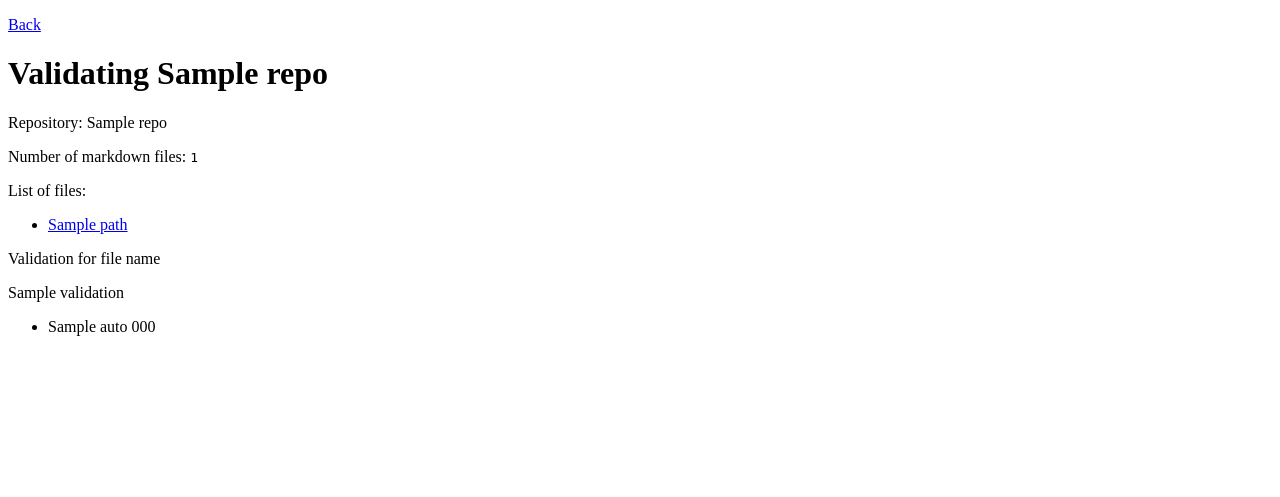
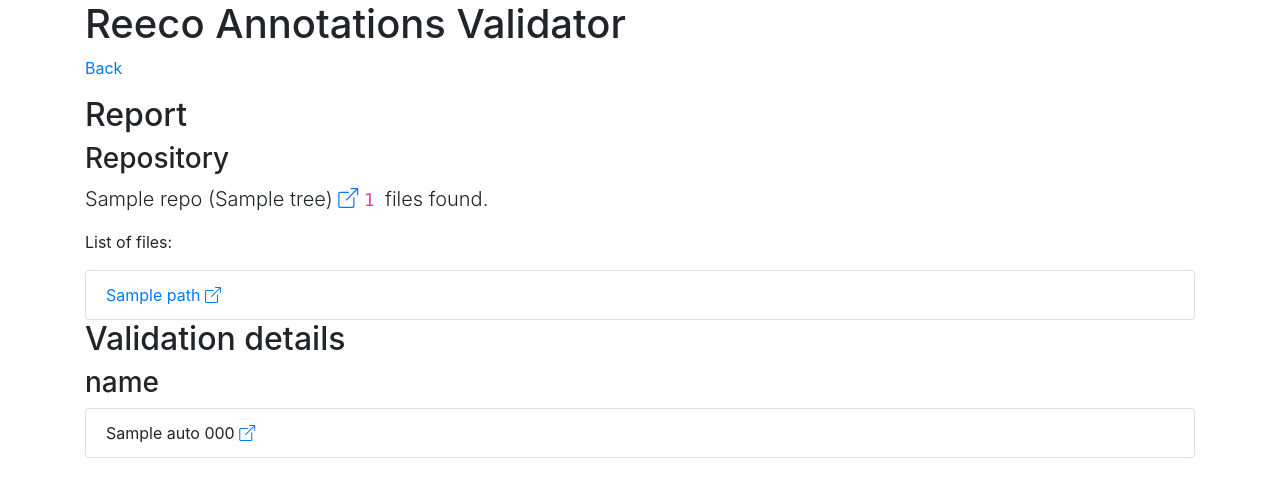
Before and after one commit to reeco-framework/reeco-web-repo-validator, a Flask app: template templates/validate.html in a window 1280 px wide. Shown: the top 497 px of the page. Run offline with Flask 3, Linux system fonts and the light colour scheme; the template is opened without the code that fills it: most values are stand-ins (such as "Sample title", 1, 10 or a date in 2020); parts of the project's set-up code (start-up, migrations or seed data) failed here and were passed over; some libraries are stand-ins or nearby versions.

Commit message:
Development

```diff
--- a/app.py
+++ b/app.py
@@ -34,7 +34,8 @@ VALIDATOR = Validator()
 
 
 class URLForm(FlaskForm):
-    url = StringField('Type a GitHub repository URL', validators=[DataRequired(), URL()])
+    url = StringField('GitHub repository URL', validators=[DataRequired(), URL()])
+    tree = StringField('Tree (defaults to "main")')
     submit = SubmitField('Submit')
 
 @app.route('/', methods=['GET', 'POST'])
@@ -51,32 +52,41 @@ def indexAction():
 @app.route('/validate',methods = ['GET'])
 def validateAction():
     repo = request.args.get('repo')
+    tree = request.args.get('tree')
     if repo is None:
         resp = make_response("Argument not provided: repo", 400)
         return resp
     else:
-        files = getFiles(repo)
-        print(files)
+        if tree is None:
+            tree = 'main'
+        files = getFiles(repo, tree)
+        # print("files:",len(files))
+        print("files obj: ", files)
         # Only keep md files
         files = [item for item in files if item['path'].endswith('.md') ]
+        # print(len(files))
         if len(files) > 0:
             validation=validate(files)
         else:
             validation={}
-        return render_template('validate.html', repo=repo, files=files, validation=validation)
+        return render_template('validate.html', repo=repo, tree=tree, files=files, validation=validation)
 
-def getFiles(repo):
+def getFiles(repo, tree):
     repo = repo.replace('https://github.com/','')
-    url = "https://api.github.com/repos/" + repo + "/contents/"
+    url = "https://api.github.com/repos/" + repo + "/git/trees/" + tree + "?recursive=1"
     #url = "https://api.github.com/search/code?q=extension:md+repo:" + repo
     headers = {'Authorization': 'Bearer ' + GITHUB_TOKEN,
         'Accept': 'application/vnd.github+json', 'X-GitHub-Api-Version': '2022-11-28'}
-    r = requests.get(url, headers=headers)
-    if r.status_code == 200:
-        return r.json()
-    else:
-        addMessage(3, "Can't connect to the repo: " + r.json()['message'])
-        return "{}"
+    try:
+        r = requests.get(url, headers=headers)
+        if r.status_code == 200:
+            return r.json()['tree']
+        else:
+            addMessage(3, "Can't connect to the repo: " + r.json()['message'])
+    except Exception as ex:
+        addMessage(3, "Error while connecting to the URL: " + ex)
+    return {}
+
 
 def validate(files):
     report = {}
@@ -86,29 +96,36 @@ def validate(files):
     return report
 
 def getFileContent(url):
-    headers = {'Authorization': 'Bearer ' + GITHUB_TOKEN}
+    #print(url)
+    headers = {'Authorization': 'Bearer ' + GITHUB_TOKEN, "Accept": "application/vnd.github.raw"}
     r = requests.get(url, headers=headers)
     content = ""
     if r.status_code == 200:
-        download_url = r.json()['download_url']
-        try:
-            down = requests.get(download_url, headers=headers)
-            if down.status_code == 200:
-                return down.text
-            else:
-                addMessage(3, "Cannot access URL: " + download_url)
-                print("Cannot access URL " + download_url + " - status was " + down.status_code)
-        except Exception as e:
-            # Error
-            print(e)
+        content = r.text
+        #download_url = r.json()['download_url']
+        #         try:
+        #             down = requests.get(download_url, headers=headers)
+        #             if down.status_code == 200:
+        #                 return down.text
+        #             else:
+        #                 addMessage(3, "Cannot access URL: " + download_url)
+        #                 print("Cannot access URL " + download_url + " - status was " + down.status_code)
+        #         except Exception as e:
+        #             # Error
+        #             print(e)
     else:
         addMessage(3, "Cannot access URL: " + url)
         print("Cannot access URL " + url + " - status was " + r.status_code)
     return content
 
 def validateFileContent(content):
-    annotations, content = frontmatter.parse(content)
     report = []
+    ## Parse content
+    try:
+        annotations, content = frontmatter.parse(content)
+    except Exception as e:
+        report = [MalformedFileError()]
+        return report
     ## Start validation
     if 'component-id' in annotations.keys():
         ### Validate as component
@@ -127,6 +144,13 @@ class NoAnnotationsError(Exception):
         self.autos = ["Not a component:"]
         self.code = "no annotations found"
 
+class MalformedFileError(Exception):
+    def __init__(self):
+        # Call the base class constructor with the parameters it needs
+        super().__init__("Malformed content, cannot parse Markdown/YAML")
+        self.autos = ["Malformed content:"]
+        self.code = "error while attempting to parse content"
+
 # Severity:
 # - Info: 1
 # - Warn: 2
@@ -135,7 +159,7 @@ class NoAnnotationsError(Exception):
 def addMessage(severity, message):
     if 'messages' not in session:
         session['messages'] = []
-    print(session)
+    #print(session)
     session['messages'].append({'severity': severity, 'message': message})
     return True
 
--- a/templates/index.html
+++ b/templates/index.html
@@ -1,8 +1,6 @@
 {% extends 'layout.html' %}
 {% import 'bootstrap/wtf.html' as wtf %}
 {% block content %}
-
-<h1>Welcome</h1>
 
 <p>Enter GitHub repository URL</p>
 
--- a/templates/layout.html
+++ b/templates/layout.html
@@ -1,25 +1,31 @@
 <!DOCTYPE html>
-<html>
+<html lang="en">
 <head>
 	<meta charset="utf-8">
-	<meta name="viewport" content="width=device-width, initial-scale=1">
-
-	<title>{{ title }}</title>
-
+    <meta name="viewport" content="width=device-width, initial-scale=1, shrink-to-fit=no">
 	<!-- note the special href for files in the Flask "static" folder -->
 	<link rel="stylesheet" href="{{ url_for('static', filename='css/main.css') }}">
-
+    <link rel="stylesheet" href="https://cdn.jsdelivr.net/npm/bootstrap@4.6.2/dist/css/bootstrap.min.css" integrity="sha384-xOolHFLEh07PJGoPkLv1IbcEPTNtaed2xpHsD9ESMhqIYd0nLMwNLD69Npy4HI+N" crossorigin="anonymous">
+    <link rel="stylesheet" href="https://cdn.jsdelivr.net/npm/bootstrap-icons@1.10.5/font/bootstrap-icons.css">
+    <title>{{ title }}</title>
 </head>
 <body>
 
+<div class="container">
+
+    <h1>Reeco Annotations Validator</h1>
     <div id="messages">
         {% include 'messages.html' %}
     </div>
+
     <div id="main">
       <!-- Jinja directives: page contents will go between them -->
       {% block content %}
       {% endblock %}
     </div>
-
+</div>
+<script src="https://cdn.jsdelivr.net/npm/jquery@3.5.1/dist/jquery.slim.min.js" integrity="sha384-DfXdz2htPH0lsSSs5nCTpuj/zy4C+OGpamoFVy38MVBnE+IbbVYUew+OrCXaRkfj" crossorigin="anonymous"></script>
+<script src="https://cdn.jsdelivr.net/npm/popper.js@1.16.1/dist/umd/popper.min.js" integrity="sha384-9/reFTGAW83EW2RDu2S0VKaIzap3H66lZH81PoYlFhbGU+6BZp6G7niu735Sk7lN" crossorigin="anonymous"></script>
+<script src="https://cdn.jsdelivr.net/npm/bootstrap@4.6.2/dist/js/bootstrap.min.js" integrity="sha384-+sLIOodYLS7CIrQpBjl+C7nPvqq+FbNUBDunl/OZv93DB7Ln/533i8e/mZXLi/P+" crossorigin="anonymous"></script>
 </body>
 </html>
--- a/templates/messages.html
+++ b/templates/messages.html
@@ -2,7 +2,19 @@
 {% set messages = session['messages'] %}
 {% if messages|length > 0 %}
 {% for message in messages %}
-<p class="severity-{{ message['severity'] }}">{{ message['message'] }}</p>
+
+    {% if message['severity'] == 4 %}
+        {% set severity = "success" %}
+    {% elif message['severity'] == 3 %}
+        {% set severity = "danger" %}
+    {% elif message['severity'] == 2 %}
+        {% set severity = "warning" %}
+    {% elif message['severity'] == 1 %}
+        {% set severity = "info" %}
+    {% else %}
+        {% set severity = "primary" %}
+    {% endif %}
+<div class="severity-{{ message['severity'] }} alert alert-{{severity}}">{{ message['message'] }}</div>
 {% endfor %}
 {% endif %}
 {# Clear the session #}
--- a/templates/validate.html
+++ b/templates/validate.html
@@ -2,28 +2,34 @@
 
 {% block content %}
 <p><a href="/">Back</a></p>
-<h1>Validating {{ repo }}</h1>
-
-<p>Repository: {{ repo }}</p>
-<p>Number of markdown files: <code> {{ files|length }} </code></p>
+<h2>Report</h2>
+<h3>Repository</h3>
+<p class="lead">
+    {{ repo }} ({{tree}})
+    <a href="{{ repo }}/tree/{{ tree }}" target="_blank"><i class="bi-box-arrow-up-right"></i></a>
+    <code> {{ files|length }} </code> files found.
+</p>
 
 {% if files|length > 0 %}
 <p>List of files:</p>
-<ul>
+<ul class="list-group">
     {% for item in files %}
-    <li><a href="{{ item.html_url }}" target="_blank">{{ item.path }}</a>
+    <li class="list-group-item"><a href="#{{item.path}}">{{ item.path }}</a>
+        <a href="{{ repo }}/tree/{{ tree }}/{{ item.path }}" target="_blank"><i class="bi-box-arrow-up-right"></i></a>
     {% endfor %}
 </ul>
 {% else %}
 <p>No markdwown files found.</p>
 {% endif %}
 
+<h2>Validation details</h2>
 {% for file in validation.keys() %}
-<p>Validation for file {{file}}</p>
-<p>{{validation[file]}}</p>
-<ul>
+<h3 id="{{file}}">{{file}}</h3>
+<!--<p>Validation for file {{file}}</p>-->
+<ul class="list-group">
     {% for error in validation[file][1] %}
-    <li>{{error.autos[0]}} {{error.code}}
+    <li class="list-group-item">{{error.autos[0]}} {{error.code}}
+        <a href="{{ repo }}/tree/{{ tree }}/{{file}}" target="_blank"><i class="bi-box-arrow-up-right"></i></a>
     {% endfor%}
 </ul>
 {% endfor %}
```
Also changed, not shown: validator.py (+13 -12 lines). Lines whose indentation alone changed are shown as unchanged.
